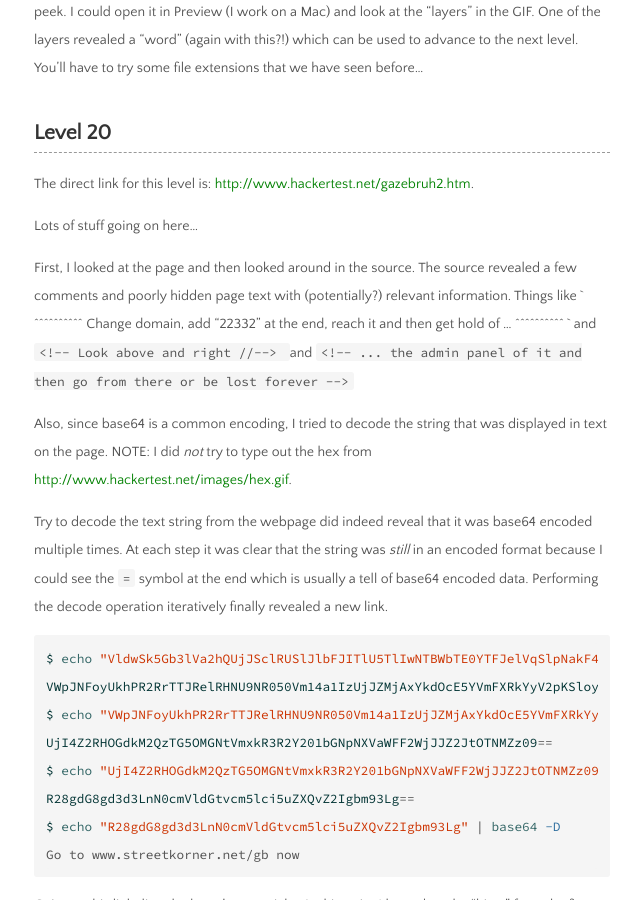
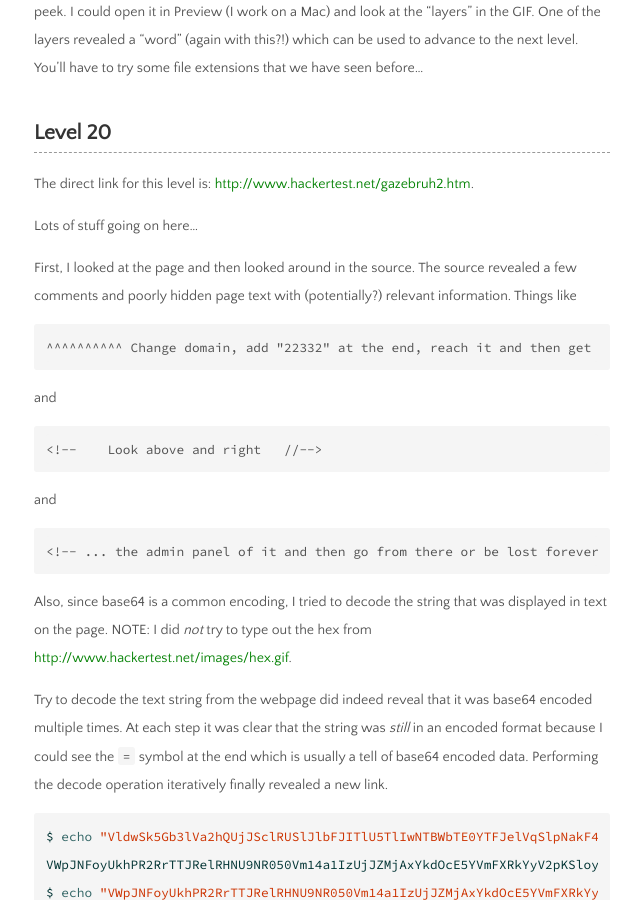
Before and after one commit to traviswpeters/traviswpeters.github.io, a Jekyll site: the page built from _posts/2017-11-03-hackertest.md, in a window 1280 px wide and 900 px high, scrolled down 7744 px. Shown: the whole window, without its empty margins (318-958 px from the left). Built offline with Jekyll 4.4.1, drawn with Linux system fonts in a browser that asks for light colours; nearby versions of some CDN libraries.

Commit message:
fixing rendering issue (hopefully)

````diff
--- a/_posts/2017-11-03-hackertest.md
+++ b/_posts/2017-11-03-hackertest.md
@@ -300,11 +300,17 @@
 First, I looked at the page and then looked around in the source.
 The source revealed a few comments and poorly hidden page text with (potentially?) relevant information.
 Things like
-`  ^^^^^^^^^^ Change domain, add "22332" at the end, reach it and then get hold of ... ^^^^^^^^^^ `
+```
+^^^^^^^^^^ Change domain, add "22332" at the end, reach it and then get hold of ... ^^^^^^^^^^
+```
 and
-`<!--    Look above and right   //--> `
+```
+<!--    Look above and right   //-->
+```
 and
-`<!-- ... the admin panel of it and then go from there or be lost forever -->`
+```
+<!-- ... the admin panel of it and then go from there or be lost forever -->
+```
 
 Also, since base64 is a common encoding, I tried to decode the string that was displayed in text on the page.
 NOTE: I did *not* try to type out the hex from [http://www.hackertest.net/images/hex.gif](http://www.hackertest.net/images/hex.gif).
````
